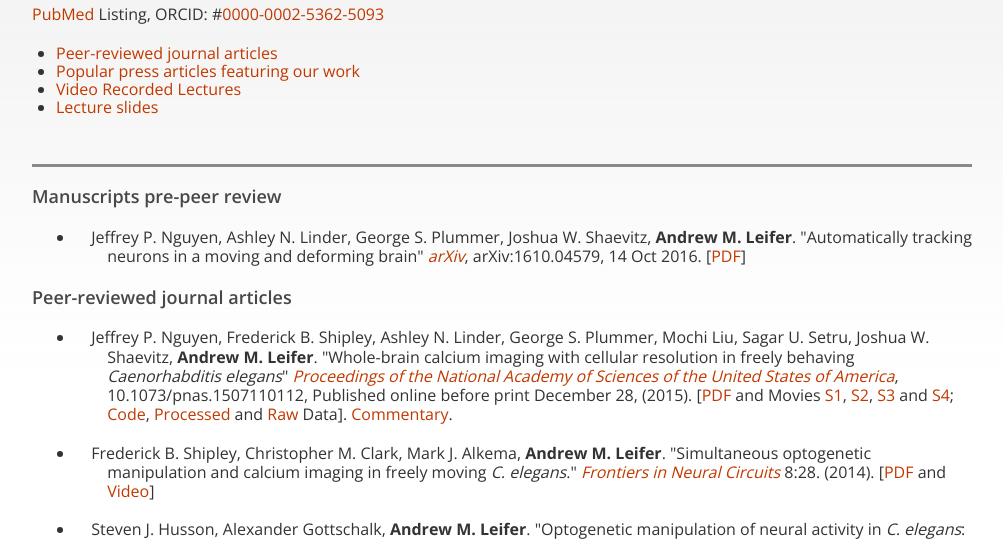
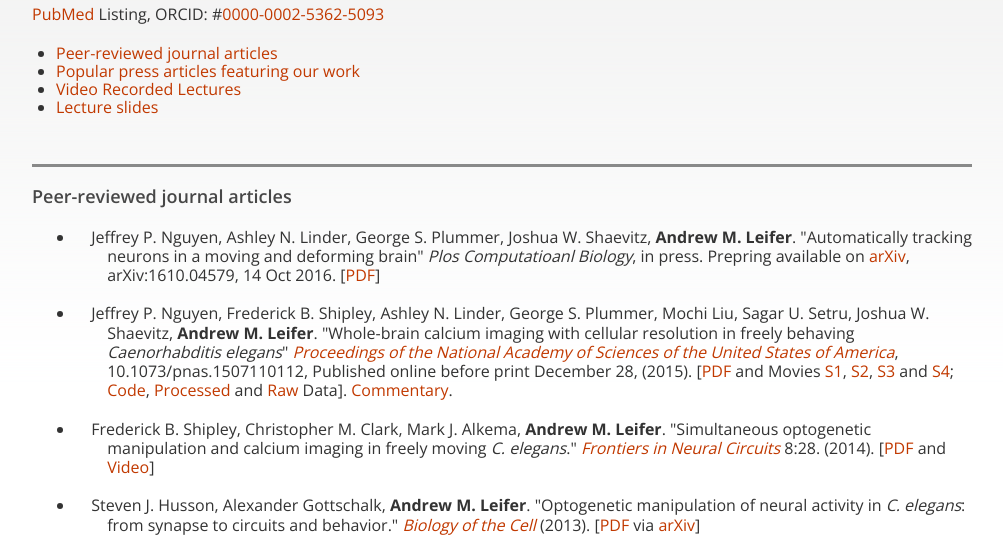
Before and after one commit to leiferlab/leiferlab.princeton.edu, a PHP site: page /publications.php in a window 1280 px wide. Shown: the part 161-700 px from the top of the page, without its empty margins (138-1141 px from the left). Run offline with PHP 8.4, Linux system fonts and the light colour scheme; some libraries are stand-ins or nearby versions.

Commit message:
tracking paper is now in press

```diff
--- a/publications.php
+++ b/publications.php
@@ -25,16 +25,16 @@
 
 	<div class="textblock">
 
-				<h3><a name="peerreview"></a>Manuscripts pre-peer review</h3>
+				<!-- <h3><a name="peerreview"></a>Manuscripts pre-peer review</h3>
 				<ul class="publications">
 
-		<li>Jeffrey P. Nguyen, Ashley N. Linder, George S. Plummer, Joshua W. Shaevitz, <b>Andrew M. Leifer</b>. "Automatically tracking neurons in a moving and deforming brain" <i><a href="https://arxiv.org/abs/1610.04579">arXiv</a></i>, arXiv:1610.04579, 14 Oct 2016. [<a href="https://arxiv.org/pdf/1610.04579v1">PDF</a>] </li>
-				</li>
-				</ul>
+				</ul> -->
 
 
 		<h3><a name="peerreview"></a>Peer-reviewed journal articles</h3>
 		<ul class="publications">
+
+		<li>Jeffrey P. Nguyen, Ashley N. Linder, George S. Plummer, Joshua W. Shaevitz, <b>Andrew M. Leifer</b>. "Automatically tracking neurons in a moving and deforming brain" <i>Plos Computatioanl Biology</i>, in press. Prepring available on <a href="https://arxiv.org/abs/1610.04579">arXiv</a></i>, arXiv:1610.04579, 14 Oct 2016. [<a href="https://arxiv.org/pdf/1610.04579v1">PDF</a>] </li>
 
 <li>Jeffrey P. Nguyen, Frederick B. Shipley, Ashley N. Linder, George S. Plummer, Mochi Liu, Sagar U. Setru, Joshua W. Shaevitz, <b>Andrew M. Leifer</b>. "Whole-brain calcium imaging with cellular resolution in freely behaving <i>Caenorhabditis elegans</i>" <i><a href="http://www.pnas.org/content/early/2015/12/23/1507110112.abstract.html">Proceedings of the National Academy of Sciences of the United States of America</a></i>, 10.1073/pnas.1507110112, Published online before print December 28, (2015). [<a href="http://www.pnas.org/content/early/2015/12/23/1507110112.full.pdf?with-ds=yes">PDF</a> and Movies <a href="http://static-movie-usa.glencoesoftware.com/source/10.1073/245/a321fb2cf399f52928565d056879ba6917038463/pnas.1507110112.sm01.mp4">S1</a>, <a hr=ef"http://static-movie-usa.glencoesoftware.com/source/10.1073/245/a321fb2cf399f52928565d056879ba6917038463/pnas.1507110112.sm01.mp4">S2</a>, <a href="http://static-movie-usa.glencoesoftware.com/source/10.1073/245/a321fb2cf399f52928565d056879ba6917038463/pnas.1507110112.sm01.mp4">S3</a> and <a href="http://static-movie-usa.glencoesoftware.com/source/10.1073/245/a321fb2cf399f52928565d056879ba6917038463/pnas.1507110112.sm01.mp4">S4</a>; <a href="https://github.com/leiferlab/WholeBrainImagingSuite">Code</a>, <a href="http://www.pnas.org/content/113/8/E1074.abstract?tab=ds">Processed</a> and <a href="sharing.php#data">Raw</a> Data]. <a href="http://www.pnas.org/content/113/8/1965.full">Commentary</a>.</li>
 			<li>Frederick B. Shipley,  Christopher M. Clark,  Mark J. Alkema, <b>Andrew M. Leifer</b>. "Simultaneous optogenetic manipulation and calcium imaging in freely moving <i>C. elegans</i>."  <i><a href="http://journal.frontiersin.org/Journal/10.3389/fncir.2014.00028/">Frontiers in Neural Circuits</a></i> 8:28. (2014). [<a href="http://journal.frontiersin.org/Journal/81403/pdf">PDF</a> and <a href="http://vimeo.com/87910242">Video</a>]</li>
```
